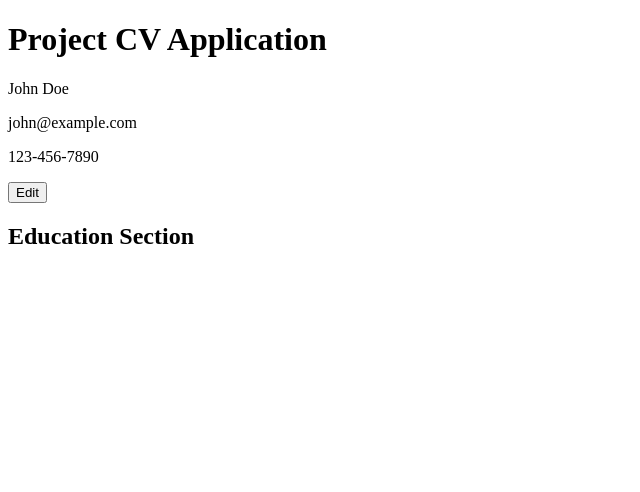
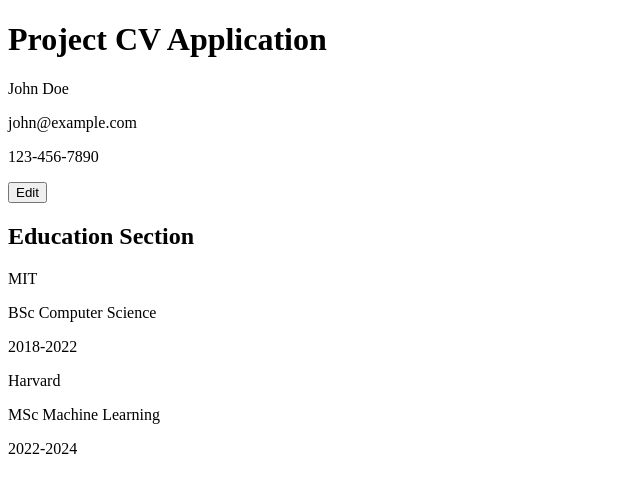
Before and after one commit to BatetDev/top-project-cv-application, a React (Vite) app: page / in a window 1280 px wide. Shown: the top 492 px of the page, without its empty margins (0-640 px from the left). Built offline with nearby package versions, Linux system fonts and the light colour scheme.

Commit message:
feat: render education list in display mode

```diff
--- a/src/components/EducationSection.jsx
+++ b/src/components/EducationSection.jsx
@@ -1,11 +1,16 @@
 import { useState } from 'react';
 
 function EducationSection({ educationList }) {
-  console.log(educationList);
-
   return (
     <>
       <h2>Education Section</h2>
+      {educationList.map((entry) => (
+        <div key={entry.id}>
+          <p>{entry.school}</p>
+          <p>{entry.title}</p>
+          <p>{entry.date}</p>
+        </div>
+      ))}
     </>
   );
 }
```
